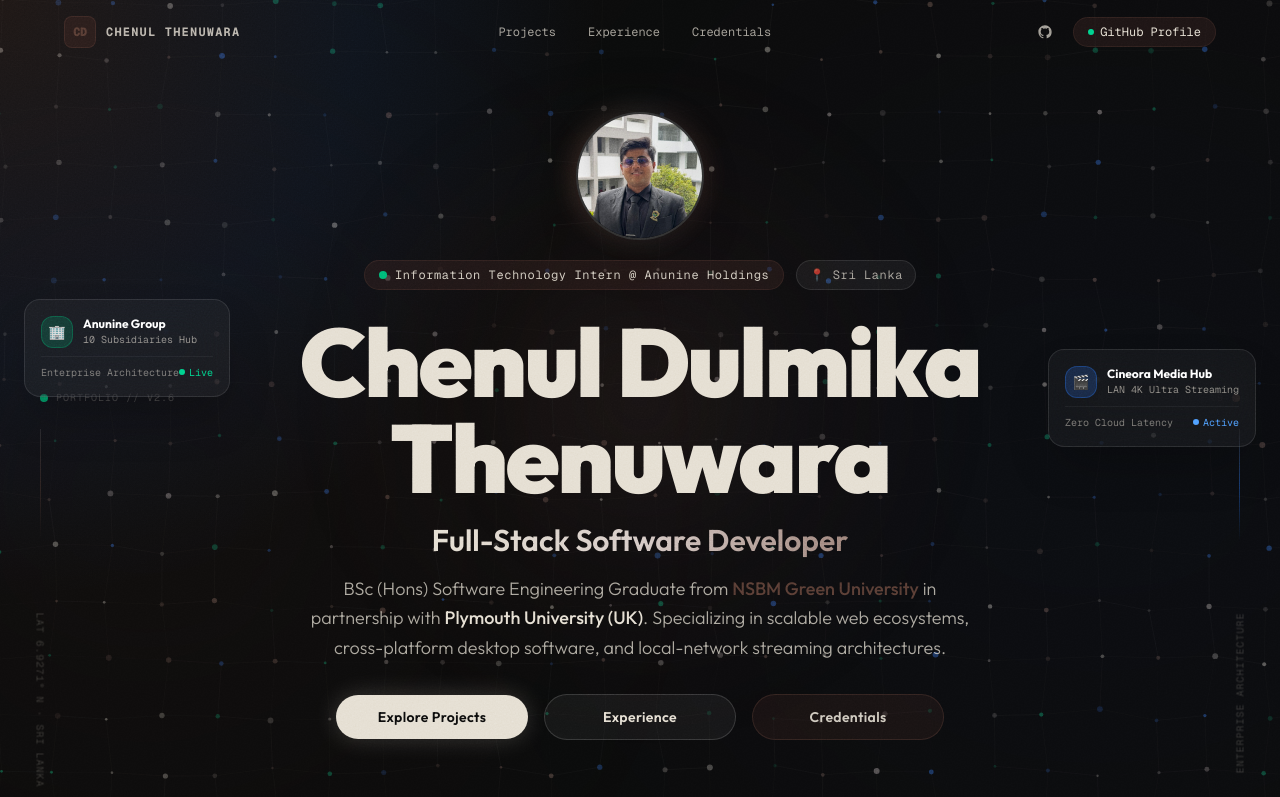
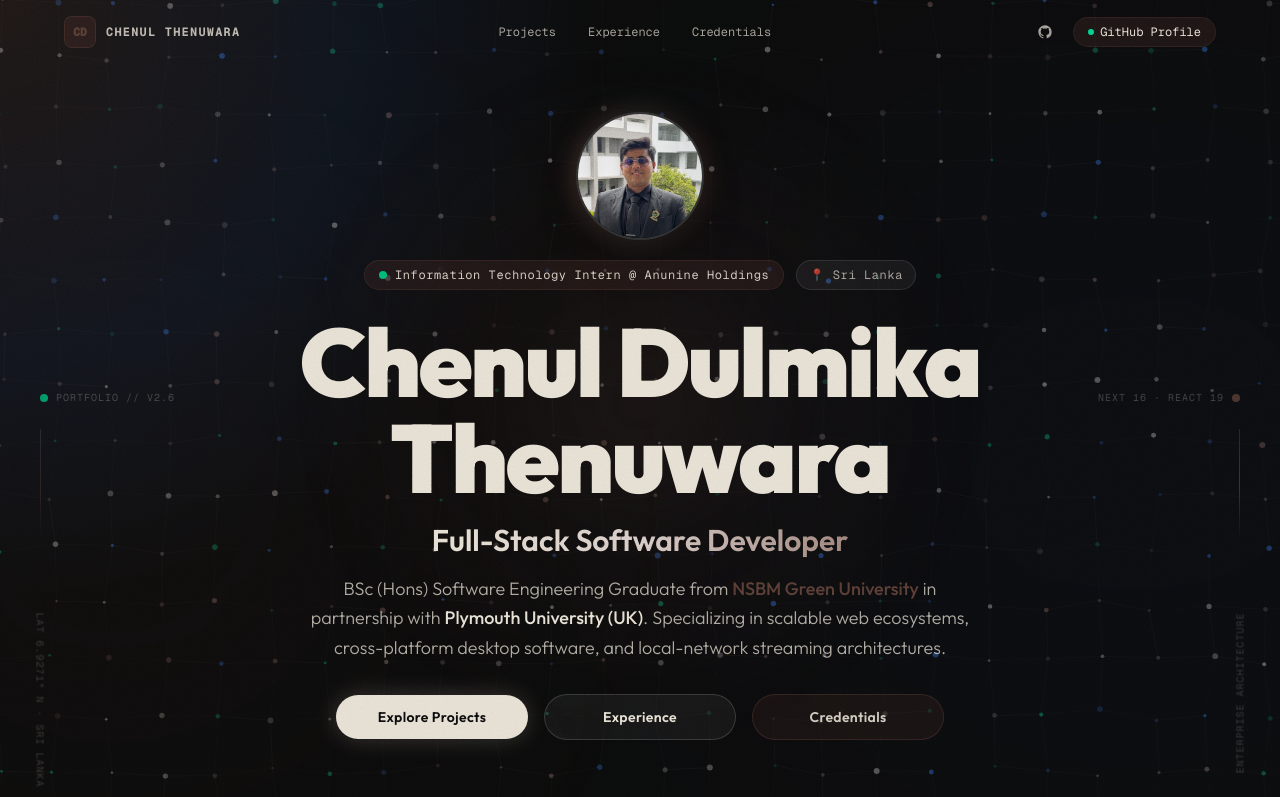
Before and after one commit to Chenul-Thenuwara/portfolio, a Next.js app: page / in a window 1280 px wide. Shown: the top 797 px of the page. Built offline with nearby package versions, Linux system fonts and the light colour scheme.

Commit message:
Remove side floating cards while preserving interactive constellation canvas and mouse hover effects

```diff
--- a/src/components/hero/Hero.tsx
+++ b/src/components/hero/Hero.tsx
@@ -125,68 +125,7 @@ export default function Hero() {
         </span>
       </div>
 
-      {/* ── 5. Interactive Floating Glass Tech Badges on Sides (Desktop) ── */}
-      {/* Left Floating Glass Card */}
-      <motion.div
-        style={{ x: leftOrbX, y: leftOrbY }}
-        initial={{ opacity: 0, x: -40 }}
-        animate={{ opacity: 1, x: 0 }}
-        transition={{ duration: 1, delay: 0.7 }}
-        whileHover={{ scale: 1.06, y: -6 }}
-        className="pointer-events-auto absolute left-6 2xl:left-14 top-1/3 hidden lg:flex flex-col gap-2 p-4 rounded-2xl bg-white/[0.04] border border-white/10 backdrop-blur-xl shadow-2xl z-20 cursor-pointer group hover:border-walnut-light/60 hover:bg-white/[0.07] transition-all duration-300 max-w-[230px]"
-      >
-        <div className="flex items-center gap-2.5">
-          <div className="w-8 h-8 rounded-xl bg-emerald-500/20 border border-emerald-500/30 flex items-center justify-center text-emerald-400 text-sm shrink-0">
-            🏢
-          </div>
-          <div>
-            <div className="text-xs font-bold text-white group-hover:text-walnut-light transition-colors">
-              Anunine Group
-            </div>
-            <div className="text-[10px] font-mono text-foreground/60">
-              10 Subsidiaries Hub
-            </div>
-          </div>
-        </div>
-        <div className="flex items-center justify-between pt-2 border-t border-white/5 text-[10px] font-mono text-foreground/50">
-          <span>Enterprise Architecture</span>
-          <span className="flex items-center gap-1 text-emerald-400">
-            <span className="w-1.5 h-1.5 rounded-full bg-emerald-400 animate-pulse" />
-            Live
-          </span>
-        </div>
-      </motion.div>
 
-      {/* Right Floating Glass Card */}
-      <motion.div
-        style={{ x: rightOrbX, y: rightOrbY }}
-        initial={{ opacity: 0, x: 40 }}
-        animate={{ opacity: 1, x: 0 }}
-        transition={{ duration: 1, delay: 0.8 }}
-        whileHover={{ scale: 1.06, y: -6 }}
-        className="pointer-events-auto absolute right-6 2xl:right-14 top-1/3 hidden lg:flex flex-col gap-2 p-4 rounded-2xl bg-white/[0.04] border border-white/10 backdrop-blur-xl shadow-2xl z-20 cursor-pointer group hover:border-blue-500/60 hover:bg-white/[0.07] transition-all duration-300 max-w-[230px]"
-      >
-        <div className="flex items-center gap-2.5">
-          <div className="w-8 h-8 rounded-xl bg-blue-500/20 border border-blue-500/30 flex items-center justify-center text-blue-400 text-sm shrink-0">
-            🎬
-          </div>
-          <div>
-            <div className="text-xs font-bold text-white group-hover:text-blue-400 transition-colors">
-              Cineora Media Hub
-            </div>
-            <div className="text-[10px] font-mono text-foreground/60">
-              LAN 4K Ultra Streaming
-            </div>
-          </div>
-        </div>
-        <div className="flex items-center justify-between pt-2 border-t border-white/5 text-[10px] font-mono text-foreground/50">
-          <span>Zero Cloud Latency</span>
-          <span className="flex items-center gap-1 text-blue-400">
-            <span className="w-1.5 h-1.5 rounded-full bg-blue-400 animate-pulse" />
-            Active
-          </span>
-        </div>
-      </motion.div>
 
       {/* Content */}
       <motion.div
```
